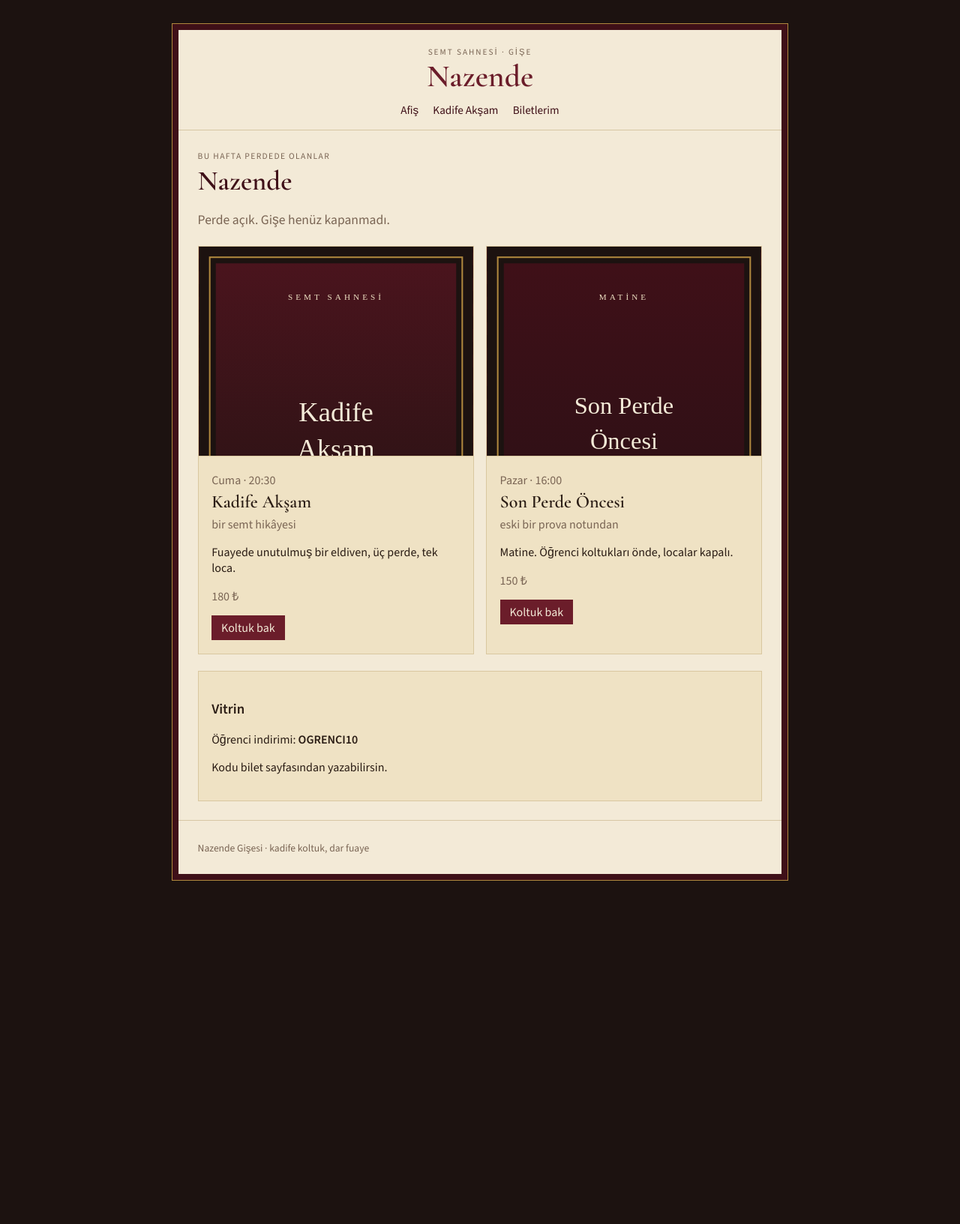
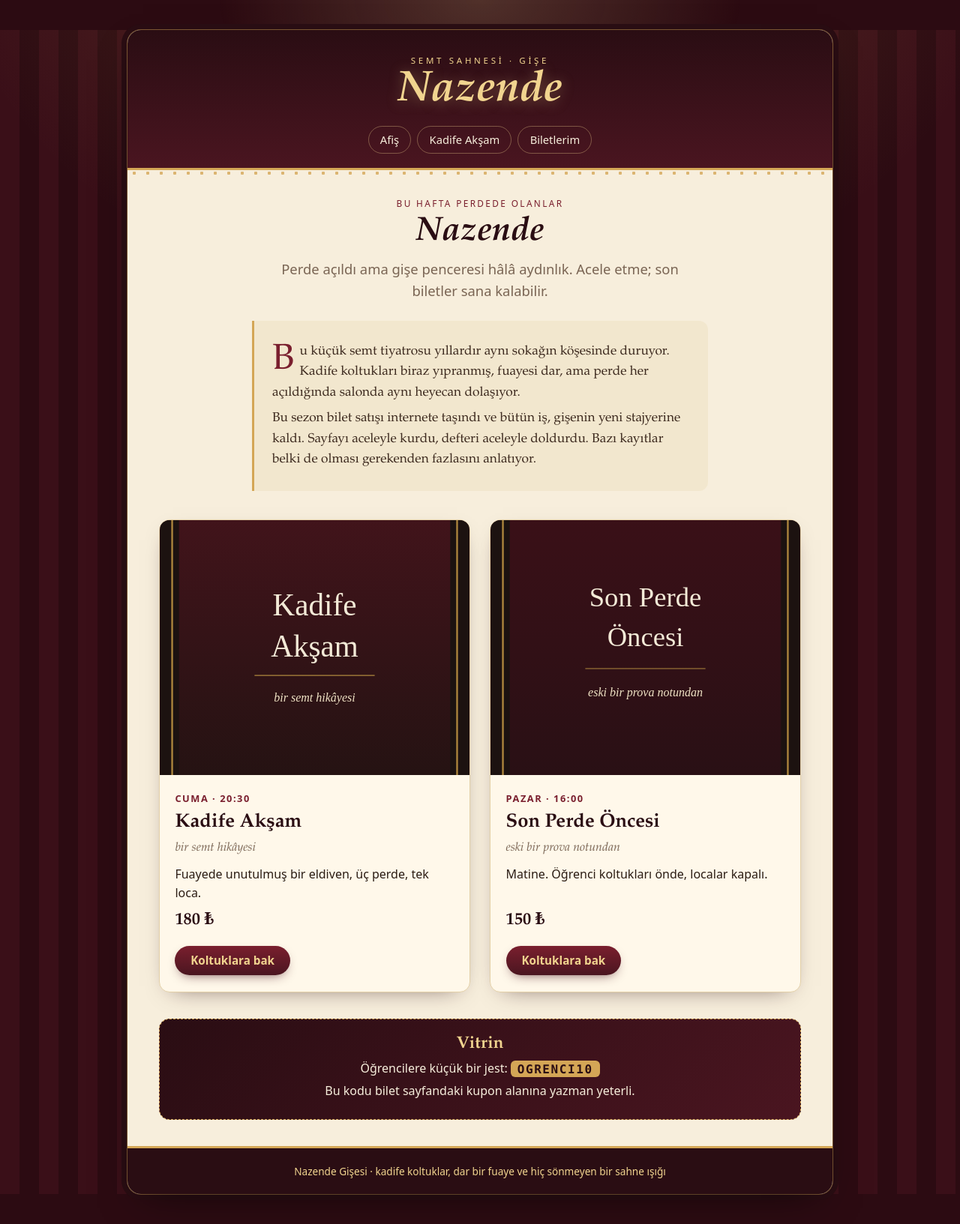
Before and after one commit to bcaglarr/nazende-gisesi, a Flask app: page / in a window 1280 px wide. Shown: the whole page at 75% size. Before the commit the page ends 1175 px from the top, so only its background shows below. Run offline with Flask 3, Linux system fonts and the light colour scheme.

Commit message:
Görsel tasarım ve metin iyileştirmeleri

```diff
--- a/static/style.css
+++ b/static/style.css
@@ -1,236 +1,119 @@
-@import url("https://fonts.googleapis.com/css2?family=Cormorant+Garamond:ital,wght@0,500;0,600;1,500&family=Source+Sans+3:wght@400;600&display=swap");
+/* Nazende Gişesi — yerel yazı tipleri, dış istek yok */
+:root{
+  --gece:#14080b; --bordo:#7a1f2e; --bordo-koyu:#2a0d13; --kadife:#4a1520;
+  --altin:#d4a656; --altin-acik:#f1d48f; --krem:#f7eedc; --kagit:#efe2c4;
+  --metin:#2a1c14; --soluk:#7a6554; --yesil:#3f7a4f;
+  --serif:"Iowan Old Style","Palatino Linotype",Palatino,"Book Antiqua",Georgia,"Times New Roman",serif;
+  --sans:system-ui,-apple-system,"Segoe UI",Roboto,"Helvetica Neue",Arial,sans-serif;
+  --golge:0 20px 50px -20px rgba(0,0,0,.55);
+}
+*{box-sizing:border-box}
+html{scroll-behavior:smooth;background:#2c0b12}
+body{
+  margin:0;min-height:100vh;color:var(--metin);font-family:var(--sans);line-height:1.6;
+  background:
+    radial-gradient(ellipse 80% 50% at 50% -10%,rgba(212,166,86,.22),transparent 70%),
+    repeating-linear-gradient(90deg,#3a0f18 0 26px,#2c0b12 26px 52px);
+}
+.isik{position:fixed;inset:0 0 auto;height:60vh;pointer-events:none;z-index:0;
+  background:radial-gradient(ellipse 40% 60% at 50% 0,rgba(255,226,160,.18),transparent 70%);
+  animation:titres 7s ease-in-out infinite alternate}
+@keyframes titres{from{opacity:.65}to{opacity:1}}
+@keyframes belir{from{opacity:0;transform:translateY(14px)}to{opacity:1;transform:none}}
 
-:root {
-  --krem: #f3ead7;
-  --kagit: #efe2c4;
-  --bordo: #6b1d2a;
-  --bordo-koyu: #3f1018;
-  --altin: #b0893e;
-  --metin: #2a1c14;
-  --soluk: #7a6554;
+.frame{position:relative;z-index:1;max-width:940px;margin:2.5rem auto;background:var(--krem);
+  border-radius:18px;overflow:hidden;box-shadow:var(--golge),0 0 0 1px rgba(212,166,86,.5),0 0 0 8px var(--bordo-koyu);
+  display:flex;flex-direction:column;min-height:calc(100vh - 5rem);animation:belir .6s ease-out both}
+
+.top{padding:2rem 1.5rem 1.2rem;text-align:center;color:var(--krem);
+  background:linear-gradient(180deg,var(--bordo-koyu),var(--kadife));border-bottom:3px solid var(--altin);position:relative}
+.top::after{content:"";position:absolute;left:0;right:0;bottom:-11px;height:8px;
+  background:radial-gradient(circle,var(--altin) 2px,transparent 2.5px) 0 0/18px 8px repeat-x;opacity:.8}
+.eyebrow{margin:0;letter-spacing:.32em;text-transform:uppercase;font-size:.72rem;color:var(--altin-acik)}
+.logo{display:block;font-family:var(--serif);font-style:italic;font-size:clamp(2.6rem,7vw,3.6rem);line-height:1.1;
+  color:var(--altin-acik);text-decoration:none;font-weight:600;text-shadow:0 2px 18px rgba(241,212,143,.35)}
+nav{margin-top:.9rem;display:flex;flex-wrap:wrap;gap:.5rem;justify-content:center}
+nav a{color:var(--krem);text-decoration:none;font-size:.92rem;padding:.35rem .95rem;border:1px solid rgba(241,212,143,.35);
+  border-radius:999px;transition:background .2s,color .2s,border-color .2s}
+nav a:hover,nav a:focus-visible{background:var(--altin);color:var(--bordo-koyu);border-color:var(--altin)}
+
+main{padding:2.2rem clamp(1rem,4vw,2.6rem);flex:1}
+main>*{animation:belir .7s ease-out both}
+main>*:nth-child(2){animation-delay:.08s} main>*:nth-child(3){animation-delay:.16s} main>*:nth-child(4){animation-delay:.24s}
+
+h1,h2,h3{font-family:var(--serif);color:var(--bordo-koyu);line-height:1.15}
+.hero{text-align:center;margin-bottom:1.6rem}
+.hero h1,.seans-ust h1,.kart h1{font-size:clamp(2rem,5vw,2.8rem);margin:.2rem 0 .5rem}
+.hero h1{font-style:italic}
+.lede{font-size:1.15rem;color:var(--soluk);max-width:34rem;margin:0 auto}
+.kucuk{margin:0;font-size:.74rem;letter-spacing:.2em;text-transform:uppercase;color:var(--bordo)}
+
+.hikaye{max-width:38rem;margin:0 auto 2.4rem;font-family:var(--serif);font-size:1.08rem;color:#3d2a1f;
+  padding:1.3rem 1.5rem;border-left:3px solid var(--altin);background:rgba(239,226,196,.55);border-radius:0 12px 12px 0}
+.hikaye p{margin:.4rem 0}
+.hikaye p:first-child::first-letter{float:left;font-size:3rem;line-height:.9;padding:.25rem .45rem 0 0;color:var(--bordo)}
+
+.afisler{display:grid;grid-template-columns:repeat(auto-fit,minmax(260px,1fr));gap:1.6rem}
+.afis{background:#fff8ea;border-radius:14px;overflow:hidden;box-shadow:0 10px 30px -18px rgba(42,13,19,.7);
+  border:1px solid #e3d0a8;display:flex;flex-direction:column;transition:transform .25s,box-shadow .25s}
+.afis:hover{transform:translateY(-4px);box-shadow:0 18px 40px -18px rgba(42,13,19,.8)}
+.afis-img{display:block;width:100%;aspect-ratio:360/536;max-height:340px;object-fit:cover;background:var(--bordo-koyu)}
+.afis-govde{padding:1.1rem 1.3rem 1.4rem;display:flex;flex-direction:column;gap:.15rem;flex:1}
+.afis-govde p{margin:.2rem 0}
+.afis h2{margin:.1rem 0;font-size:1.6rem}
+.gun{font-size:.8rem;letter-spacing:.12em;text-transform:uppercase;color:var(--bordo);font-weight:600}
+.yazar{font-family:var(--serif);font-style:italic;color:var(--soluk)}
+.fiyat{font-family:var(--serif);font-size:1.4rem;color:var(--bordo-koyu);font-weight:700;margin-top:auto!important}
+
+.btn,button{display:inline-block;align-self:flex-start;margin-top:.6rem;padding:.6rem 1.3rem;border:0;border-radius:999px;cursor:pointer;
+  background:linear-gradient(180deg,var(--bordo),var(--kadife));color:var(--altin-acik);text-decoration:none;font:600 .95rem var(--sans);
+  box-shadow:0 6px 16px -8px rgba(74,21,32,.9);transition:transform .15s,filter .15s}
+.btn:hover,button:hover{transform:translateY(-1px);filter:brightness(1.15)}
+
+.vitrin{margin-top:2.2rem;padding:1.3rem 1.5rem;border-radius:14px;text-align:center;color:var(--krem);
+  background:linear-gradient(135deg,var(--bordo-koyu),var(--kadife));border:1px dashed var(--altin)}
+.vitrin h3{color:var(--altin-acik);margin:0 0 .4rem;font-size:1.4rem}
+.vitrin p{margin:.25rem 0}
+.vitrin strong{font-family:ui-monospace,Consolas,monospace;letter-spacing:.1em;background:var(--altin);color:var(--bordo-koyu);padding:.1rem .55rem;border-radius:6px}
+
+.seans-ust{display:flex;gap:1.5rem;align-items:center;margin-bottom:2rem}
+.afis-kucuk{width:150px;border-radius:10px;box-shadow:var(--golge);flex-shrink:0}
+.seans-ust p{margin:.25rem 0}
+
+.sahne{background:var(--bordo-koyu);border-radius:16px;padding:1.5rem;color:var(--krem);margin-bottom:1.5rem}
+.perde{text-align:center;letter-spacing:.5em;text-transform:uppercase;font-size:.8rem;padding:.7rem;margin-bottom:1.6rem;
+  border-radius:0 0 50% 50%/0 0 100% 100%;color:var(--altin-acik);
+  background:linear-gradient(180deg,var(--altin),#8a6528);color:var(--bordo-koyu);font-weight:700}
+.koltuklar{display:grid;grid-template-columns:repeat(auto-fill,minmax(54px,1fr));gap:.6rem;max-width:520px;margin:0 auto}
+.koltuk{display:flex;align-items:center;justify-content:center;height:46px;border-radius:12px 12px 6px 6px;font-weight:600;font-size:.9rem;
+  text-decoration:none;transition:transform .15s}
+.koltuk.bos{background:var(--yesil);color:#eaf6ec}
+.koltuk.dolu{background:#5a3a40;color:#cdb9bd}
+a.koltuk:hover{transform:scale(1.08)}
+.ipucu{text-align:center;font-size:.88rem;color:var(--altin-acik);margin:1.2rem 0 0}
+
+.kart{background:#fff8ea;border:1px solid #e3d0a8;border-radius:16px;padding:1.6rem 1.8rem;box-shadow:0 10px 30px -18px rgba(42,13,19,.7)}
+.bilet-kart{position:relative;border-left:6px dashed var(--bordo)}
+dl{display:grid;grid-template-columns:max-content 1fr;gap:.5rem 1.4rem;margin:1rem 0 0}
+dt{font-size:.78rem;letter-spacing:.12em;text-transform:uppercase;color:var(--soluk);padding-top:.15rem}
+dd{margin:0;font-weight:500}
+.flag{font-family:ui-monospace,Consolas,monospace;color:var(--bordo);word-break:break-all}
+.mesaj{margin:1.2rem 0;padding:.8rem 1.1rem;border-radius:10px;background:#fbefd0;border-left:4px solid var(--altin)}
+
+.kupon-form{margin-top:1.4rem;display:flex;flex-wrap:wrap;gap:.6rem;align-items:center}
+.kupon-form label{font-weight:600;width:100%}
+.kupon-form input{flex:1;min-width:180px;padding:.65rem .9rem;border:1px solid #d7c7a4;border-radius:10px;font:1rem var(--sans);background:#fff}
+.kupon-form input:focus{outline:2px solid var(--altin);border-color:var(--altin)}
+.kupon-form button{margin-top:0}
+
+footer{padding:1.2rem;text-align:center;font-size:.85rem;color:var(--altin-acik);background:var(--bordo-koyu);border-top:3px solid var(--altin)}
+footer p{margin:0}
+
+@media (max-width:600px){
+  .frame{margin:0;border-radius:0;min-height:100vh;box-shadow:none}
+  .seans-ust{flex-direction:column;text-align:center}
+  .afis-kucuk{width:120px}
+  dl{grid-template-columns:1fr;gap:.1rem}
+  dd{margin-bottom:.6rem}
 }
-
-* { box-sizing: border-box; }
-
-body {
-  margin: 0;
-  background: #1c1210;
-  color: var(--metin);
-  font-family: "Source Sans 3", sans-serif;
-}
-
-.frame {
-  max-width: 820px;
-  margin: 2rem auto;
-  background: var(--krem);
-  border: 8px solid var(--bordo-koyu);
-  outline: 1px solid var(--altin);
-  min-height: calc(100vh - 4rem);
-  display: flex;
-  flex-direction: column;
-}
-
-.top {
-  padding: 1.4rem 1.6rem 1rem;
-  border-bottom: 1px solid #d7c7a4;
-  text-align: center;
-}
-
-.eyebrow {
-  margin: 0;
-  letter-spacing: 0.18em;
-  text-transform: uppercase;
-  font-size: 0.7rem;
-  color: var(--soluk);
-}
-
-.logo {
-  display: block;
-  font-family: "Cormorant Garamond", serif;
-  font-size: 2.6rem;
-  color: var(--bordo);
-  text-decoration: none;
-  font-weight: 600;
-}
-
-nav {
-  margin-top: 0.6rem;
-  display: flex;
-  gap: 1.2rem;
-  justify-content: center;
-}
-
-nav a {
-  color: var(--bordo-koyu);
-  text-decoration: none;
-  font-size: 0.95rem;
-}
-
-main { padding: 1.6rem; flex: 1; }
-
-.hero h1,
-.seans-bas h1,
-.kart h1 {
-  font-family: "Cormorant Garamond", serif;
-  font-size: 2.3rem;
-  margin: 0.2rem 0 0.6rem;
-  color: var(--bordo-koyu);
-}
-
-.lede { font-size: 1.1rem; color: var(--soluk); }
-
-.kucuk {
-  letter-spacing: 0.12em;
-  text-transform: uppercase;
-  font-size: 0.72rem;
-  color: var(--soluk);
-  margin: 0;
-}
-
-.afis-img {
-  width: 100%;
-  height: 280px;
-  object-fit: cover;
-  object-position: top;
-  display: block;
-  border-bottom: 1px solid #d9c7a0;
-  background:
-    linear-gradient(180deg, rgba(63,16,24,0.15), rgba(63,16,24,0.55)),
-    repeating-linear-gradient(135deg, #6b1d2a 0 12px, #4a141d 12px 24px);
-}
-
-.afis-govde { padding: 1.1rem; }
-
-.afis-kucuk {
-  width: 140px;
-  height: 200px;
-  object-fit: cover;
-  object-position: top;
-  border: 1px solid #d9c7a0;
-}
-
-.seans-ust {
-  display: flex;
-  gap: 1.1rem;
-  margin-bottom: 1.2rem;
-  align-items: flex-start;
-}
-
-.seans-ust h1 {
-  font-family: "Cormorant Garamond", serif;
-  font-size: 2rem;
-  margin: 0.2rem 0 0.5rem;
-  color: var(--bordo-koyu);
-}
-
-.afisler {
-  display: grid;
-  grid-template-columns: 1fr 1fr;
-  gap: 1rem;
-  margin: 1.4rem 0;
-}
-
-.afis, .vitrin, .kart, .sahne {
-  background: var(--kagit);
-  border: 1px solid #d9c7a0;
-}
-
-.vitrin, .kart, .sahne { padding: 1.1rem; }
-
-.afis { padding: 0; overflow: hidden; }
-
-.afis h2 {
-  font-family: "Cormorant Garamond", serif;
-  margin: 0.3rem 0;
-}
-
-.gun, .yazar, .fiyat { color: var(--soluk); margin: 0.2rem 0; }
-
-.btn {
-  display: inline-block;
-  margin-top: 0.7rem;
-  background: var(--bordo);
-  color: var(--krem);
-  text-decoration: none;
-  padding: 0.4rem 0.8rem;
-}
-
-.perde {
-  text-align: center;
-  background: var(--bordo);
-  color: var(--krem);
-  padding: 0.35rem;
-  letter-spacing: 0.3em;
-  text-transform: uppercase;
-  font-size: 0.75rem;
-  margin-bottom: 0.8rem;
-}
-
-.koltuklar {
-  display: grid;
-  grid-template-columns: repeat(4, 1fr);
-  gap: 0.45rem;
-}
-
-.koltuk {
-  text-align: center;
-  padding: 0.55rem 0;
-  font-size: 0.85rem;
-  border: 1px solid #cbb896;
-  text-decoration: none;
-  color: inherit;
-  display: block;
-}
-
-.koltuk.bos { background: #dce8d1; }
-.koltuk.dolu { background: #e4d3c4; color: var(--soluk); }
-
-.ipucu { color: var(--soluk); font-size: 0.9rem; }
-
-dl { display: grid; grid-template-columns: 7rem 1fr; gap: 0.35rem 0.8rem; }
-dt { color: var(--soluk); }
-dd { margin: 0; }
-
-.flag {
-  font-family: ui-monospace, monospace;
-  color: var(--bordo);
-  font-weight: 600;
-}
-
-.kupon-form {
-  margin-top: 1.2rem;
-  display: flex;
-  gap: 0.5rem;
-  align-items: end;
-  flex-wrap: wrap;
-}
-
-.kupon-form input {
-  border: 1px solid #cbb896;
-  background: #f7f0e0;
-  padding: 0.45rem 0.6rem;
-  font: inherit;
-}
-
-.kupon-form button {
-  background: var(--bordo);
-  color: var(--krem);
-  border: 0;
-  padding: 0.5rem 0.8rem;
-  font: inherit;
-  cursor: pointer;
-}
-
-.mesaj { color: var(--bordo); }
-
-footer {
-  border-top: 1px solid #d7c7a4;
-  padding: 0.8rem 1.6rem;
-  color: var(--soluk);
-  font-size: 0.85rem;
-}
-
-@media (max-width: 640px) {
-  .afisler { grid-template-columns: 1fr; }
-  .frame { margin: 0; min-height: 100vh; }
-}
+@media (prefers-reduced-motion:reduce){*{animation:none!important;transition:none!important}}
--- a/templates/base.html
+++ b/templates/base.html
@@ -3,10 +3,12 @@
 <head>
   <meta charset="UTF-8">
   <meta name="viewport" content="width=device-width, initial-scale=1">
+  <meta name="theme-color" content="#2a0d13">
   <title>{% block title %}Nazende Gişesi{% endblock %}</title>
   <link rel="stylesheet" href="{{ url_for('static', filename='style.css') }}">
 </head>
 <body>
+  <div class="isik" aria-hidden="true"></div>
   <div class="frame">
     <header class="top">
       <p class="eyebrow">semt sahnesi · gişe</p>
@@ -21,7 +23,7 @@
       {% block content %}{% endblock %}
     </main>
     <footer>
-      <p>Nazende Gişesi · kadife koltuk, dar fuaye</p>
+      <p>Nazende Gişesi · kadife koltuklar, dar bir fuaye ve hiç sönmeyen bir sahne ışığı</p>
       <!-- kupon listesi gişe defterinden çekilir: /api/kuponlar -->
       <!-- stajyer notu: FLAG{stajyer_sildi} -->
     </footer>
--- a/templates/bilet.html
+++ b/templates/bilet.html
@@ -1,7 +1,7 @@
 {% extends "base.html" %}
 {% block title %}Bilet {{ bilet.id }} · Nazende{% endblock %}
 {% block content %}
-<section class="kart">
+<section class="kart bilet-kart">
   <p class="kucuk">e-bilet · no {{ bilet.id }}</p>
   <h1>{{ bilet.oyun }}</h1>
   <dl>
--- a/templates/index.html
+++ b/templates/index.html
@@ -3,7 +3,12 @@
 <section class="hero">
   <p class="kucuk">bu hafta perdede olanlar</p>
   <h1>Nazende</h1>
-  <p class="lede">Perde açık. Gişe henüz kapanmadı.</p>
+  <p class="lede">Perde açıldı ama gişe penceresi hâlâ aydınlık. Acele etme; son biletler sana kalabilir.</p>
+</section>
+
+<section class="hikaye">
+  <p>Bu küçük semt tiyatrosu yıllardır aynı sokağın köşesinde duruyor. Kadife koltukları biraz yıpranmış, fuayesi dar, ama perde her açıldığında salonda aynı heyecan dolaşıyor.</p>
+  <p>Bu sezon bilet satışı internete taşındı ve bütün iş, gişenin yeni stajyerine kaldı. Sayfayı aceleyle kurdu, defteri aceleyle doldurdu. Bazı kayıtlar belki de olması gerekenden fazlasını anlatıyor.</p>
 </section>
 
 <section class="afisler">
@@ -16,7 +21,7 @@
       <p class="yazar">{{ s.yazar }}</p>
       <p>{{ s.ozet }}</p>
       <p class="fiyat">{{ s.fiyat }} ₺</p>
-      <a class="btn" href="{{ url_for('seans', seans_id=s.id) }}">Koltuk bak</a>
+      <a class="btn" href="{{ url_for('seans', seans_id=s.id) }}">Koltuklara bak</a>
     </div>
   </article>
   {% endfor %}
@@ -24,7 +29,7 @@
 
 <aside class="vitrin">
   <h3>Vitrin</h3>
-  <p>Öğrenci indirimi: <strong>OGRENCI10</strong></p>
-  <p>Kodu bilet sayfasından yazabilirsin.</p>
+  <p>Öğrencilere küçük bir jest: <strong>OGRENCI10</strong></p>
+  <p>Bu kodu bilet sayfandaki kupon alanına yazman yeterli.</p>
 </aside>
 {% endblock %}
--- a/templates/not_found.html
+++ b/templates/not_found.html
@@ -3,7 +3,7 @@
 {% block content %}
 <section class="kart">
   <h1>{{ ne }} yok</h1>
-  <p>Gişe defterinde böyle bir kayıt durmuyor.</p>
+  <p>Gişe defterini baştan sona karıştırdık ama böyle bir kayda rastlamadık.</p>
   <p><a class="btn" href="{{ url_for('index') }}">Afişe dön</a></p>
 </section>
 {% endblock %}
--- a/templates/seans.html
+++ b/templates/seans.html
@@ -24,7 +24,7 @@
       {% endif %}
     {% endfor %}
   </div>
-  <p class="ipucu">Yeşil boş. L ile başlayanlar loca kaydı.</p>
+  <p class="ipucu">Yeşil koltuklar boş. L ile başlayanlar loca kaydı.</p>
 </section>
 
 <p><a class="btn" href="{{ url_for('bilet', bilet_id=1004) }}">Biletime bak</a></p>
```
